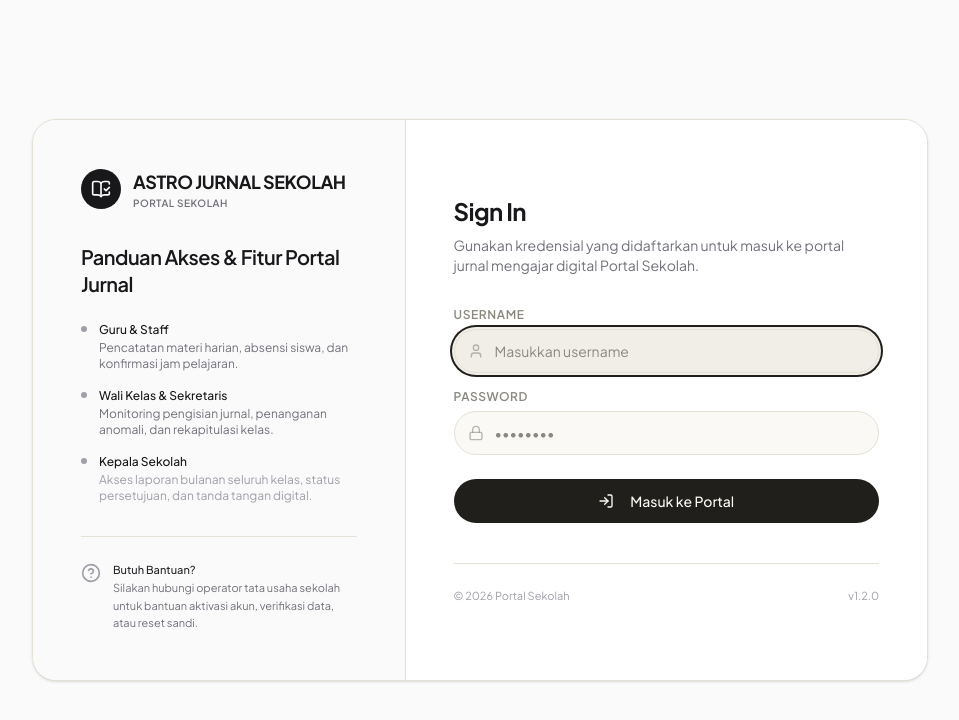
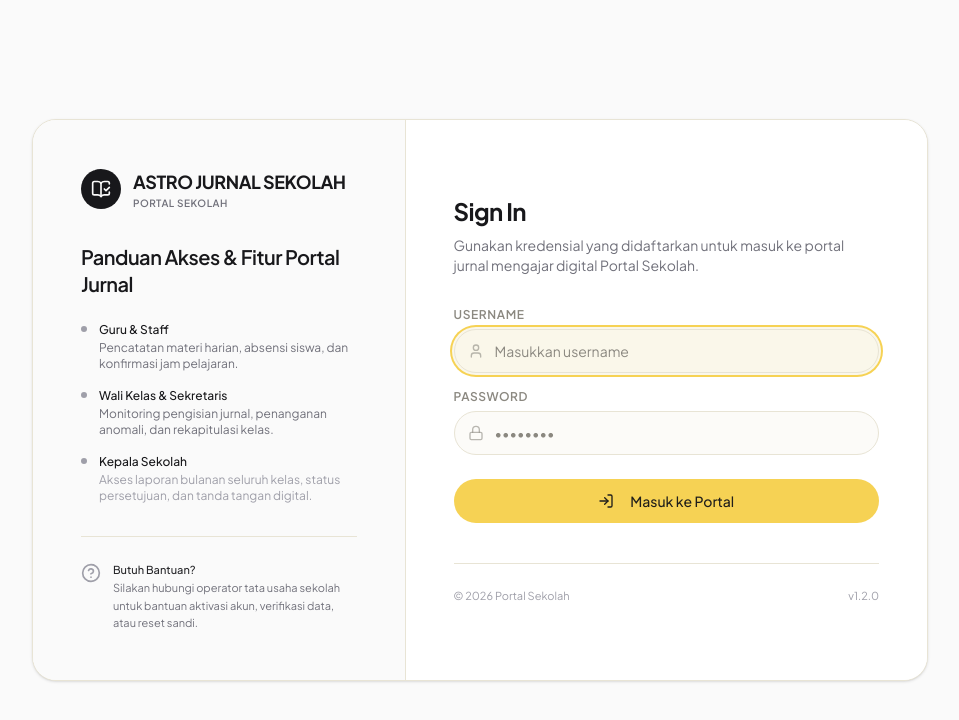
Before and after one commit to Jem1004/jurnal-sekolah, a Next.js app: page /login in a window 1280 px wide. Shown: the top 720 px of the page, without its empty margins (160-1119 px from the left). Built offline with nearby package versions, Linux system fonts and the light colour scheme; no server answers; the database is empty.

Commit message:
style(theme): update dominant color to yellow and warm ambient background gradient

```diff
--- a/src/app/globals.css
+++ b/src/app/globals.css
@@ -4,33 +4,33 @@
   JurnalKu Design System v2 ("Warm Paper / Crextio Reference") tokens & utilities.
 */
 :root {
-  --background: #f0eee7;      /* canvas: warm stone */
+  --background: #faf7ea;      /* canvas: warm yellow cream */
   --foreground: #201f1b;      /* ink */
 
-  --card: #fcfbf6;            /* paper */
+  --card: #fffdf5;            /* warm ivory paper */
   --card-foreground: #201f1b;
 
-  --popover: #fcfbf6;
+  --popover: #fffdf5;
   --popover-foreground: #201f1b;
 
-  --primary: #201f1b;         /* ink — tombol/nav aktif */
-  --primary-foreground: #fcfbf6;
-  --primary-muted: #edeae1;
+  --primary: #f6d254;         /* butter — yellow brand dominant */
+  --primary-foreground: #201f1b;
+  --primary-muted: #faf0c8;
 
-  --accent: #f6d254;          /* butter */
-  --accent-hover: #eec63b;
-  --accent-foreground: #201f1b;  /* teks di atas kuning SELALU ink */
-  --accent-muted: #faf0c8;       /* latar lembut kuning (badge, highlight) */
+  --accent: #201f1b;          /* ink — dark charcoal accent */
+  --accent-hover: #32312d;
+  --accent-foreground: #fffdf5;
+  --accent-muted: #edeae1;
 
-  --secondary: #edeae1;       /* mist — hover, segmen kosong */
+  --secondary: #f5f2e6;       /* warm mist — hover, empty segments */
   --secondary-foreground: #201f1b;
 
-  --muted: #edeae1;
+  --muted: #f5f2e6;
   --muted-foreground: #8b8880; /* stone */
 
-  --panel: #232220;           /* kartu gelap (checklist/daftar tugas) */
+  --panel: #232220;           /* dark task card panel */
   --panel-foreground: #faf9f4;
-  --panel-muted: #8d8b84;     /* teks sekunder di panel gelap */
+  --panel-muted: #8d8b84;
 
   --destructive: #e5484d;
   --destructive-foreground: #ffffff;
@@ -43,11 +43,11 @@
   --info: #4c7dd0;
   --info-muted: #e8eef8;
 
-  --border: #e5e1d6;
-  --input: #e5e1d6;
-  --ring: #201f1b;
+  --border: #e8e4d5;
+  --input: #e8e4d5;
+  --ring: #f6d254;
 
-  --radius: 1rem;             /* basis 16px, naik dari 10px */
+  --radius: 1rem;
 }
 
 @theme inline {
@@ -86,18 +86,18 @@
 
   --font-sans: var(--font-jakarta), ui-sans-serif, system-ui, sans-serif;
 
-  --radius-sm: 0.5rem;    /* 8px  — elemen kecil dalam kartu */
-  --radius-md: 0.75rem;   /* 12px — input kecil, chip persegi */
-  --radius-lg: 1rem;      /* 16px — input, item list */
-  --radius-xl: 1.5rem;    /* 24px — KARTU (standar) */
-  --radius-2xl: 2rem;     /* 32px — kartu hero/panel besar */
+  --radius-sm: 0.5rem;
+  --radius-md: 0.75rem;
+  --radius-lg: 1rem;
+  --radius-xl: 1.5rem;
+  --radius-2xl: 2rem;
 }
 
-/* Latar ambient: abu dingin kiri-atas → glow butter kanan */
+/* Latar ambient: glow kuning hangat kanan-atas → beige krem */
 .bg-ambient {
   background:
-    radial-gradient(60% 80% at 85% 20%, #f8f0d4 0%, transparent 60%),
-    linear-gradient(135deg, #ececee 0%, #f0eee7 50%, #f3edd9 100%);
+    radial-gradient(75% 75% at 85% 20%, #fef3c7 0%, transparent 70%),
+    linear-gradient(135deg, #fdfbf7 0%, #faf6df 50%, #f6edd0 100%);
 }
 
 /* Pola garis diagonal (segmen "Project time" di referensi) */
```
Also changed, not shown: 1 other file (tests, documents, lock files or other folders).
